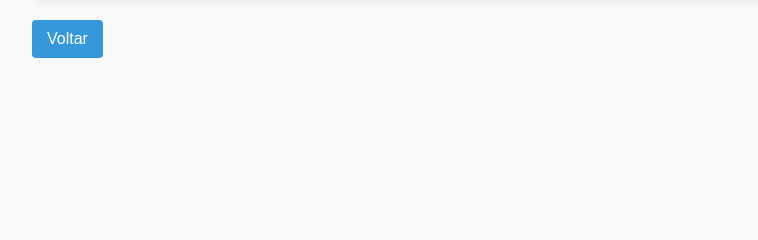
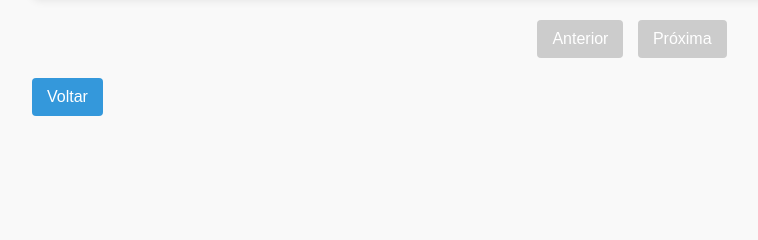
Before and after one commit to josejramos/OCRCONTROL, a Flask app: template templates/saida.html in a window 1280 px wide. Shown: the part 124-364 px from the top of the page, without its empty margins (8-766 px from the left). Run offline with Flask 3, Linux system fonts and the light colour scheme; the template is opened without the code that fills it, so the values that code supplies are empty; some libraries are stand-ins or nearby versions.

Commit message:
saida.html

```diff
--- a/templates/saida.html
+++ b/templates/saida.html
@@ -70,8 +70,40 @@
             background-color: #2980b9;
         }
 
+        .pagination {
+            text-align: center;
+            margin: 20px 0;
+        }
+
+        .pagination a {
+            display: inline-block;
+            background-color: #3498db;
+            color: #fff;
+            padding: 10px 15px;
+            border-radius: 4px;
+            text-decoration: none;
+            font-size: 16px;
+            margin: 0 5px;
+        }
+
+        .pagination a.disabled {
+            background-color: #ccc;
+            cursor: not-allowed;
+        }
+
+        .pagination a:hover:not(.disabled) {
+            background-color: #2980b9;
+        }
+
         .container {
             padding: 0 20px;
+        }
+
+        .img-thumbnail {
+            max-width: 100px; /* Ajuste o tamanho máximo da imagem conforme necessário */
+            height: auto;
+            border-radius: 4px;
+            box-shadow: 0 0 5px rgba(0, 0, 0, 0.1);
         }
     </style>
 </head>
@@ -88,17 +120,32 @@
                 </tr>
             </thead>
             <tbody>
-                <!-- Aqui você precisa inserir os dados de todas as saídas -->
                 {% for record in records %}
                     <tr>
                         <td>{{ record[0] }}</td>
                         <td>{{ record[1] }}</td>
                         <td>{{ record[2] }}</td>
-                        <td><a href="{{ url_for('image', record_id=record[0]) }}" target="_blank">Ver Imagem</a></td>
+                        <td><img src="{{ url_for('image', table='saida', record_id=record[0]) }}" class="img-thumbnail" alt="Imagem"></td>
                     </tr>
                 {% endfor %}
             </tbody>
         </table>
+
+        <!-- Controle de Paginação -->
+        <div class="pagination">
+            {% if page > 1 %}
+                <a href="{{ url_for('show_exits', page=page-1) }}">Anterior</a>
+            {% else %}
+                <a class="disabled">Anterior</a>
+            {% endif %}
+
+            {% if page < total_pages %}
+                <a href="{{ url_for('show_exits', page=page+1) }}">Próxima</a>
+            {% else %}
+                <a class="disabled">Próxima</a>
+            {% endif %}
+        </div>
+
         <a href="/" class="button">Voltar</a>
     </div>
 </body>
```
